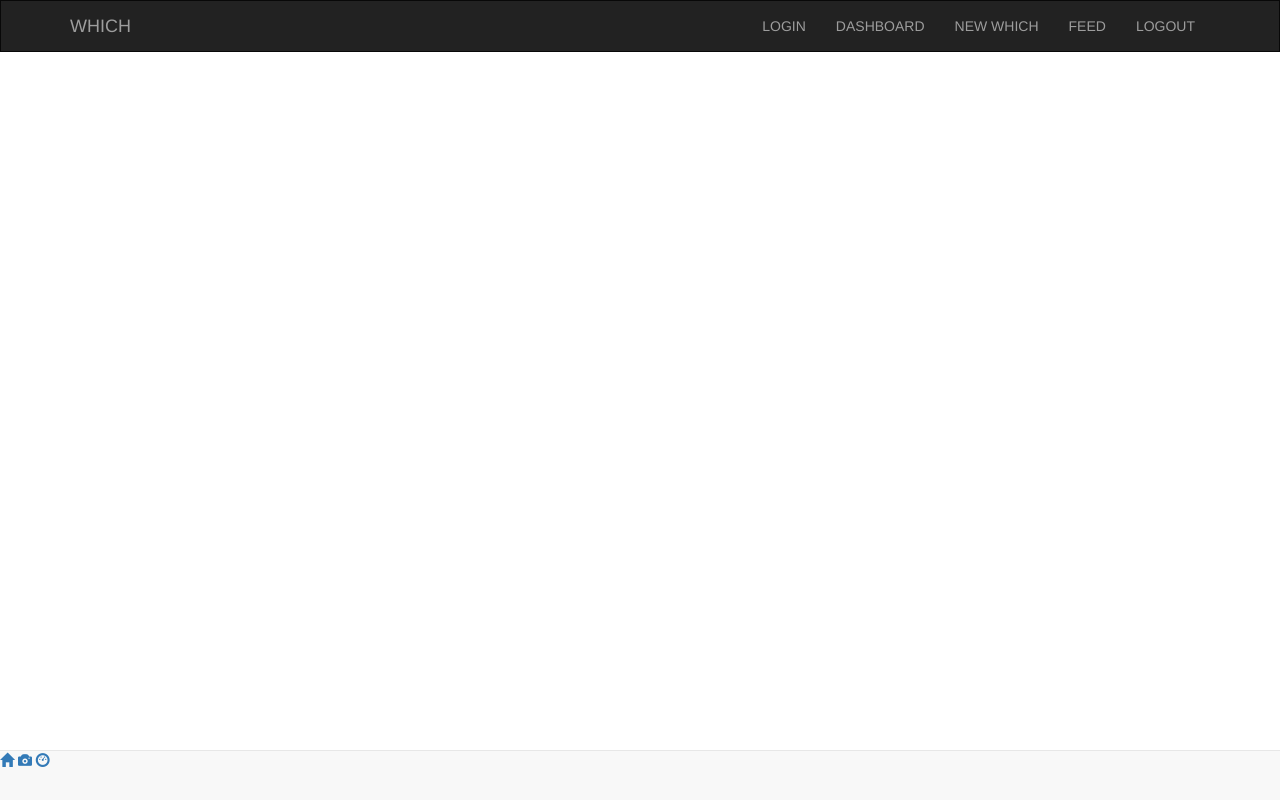
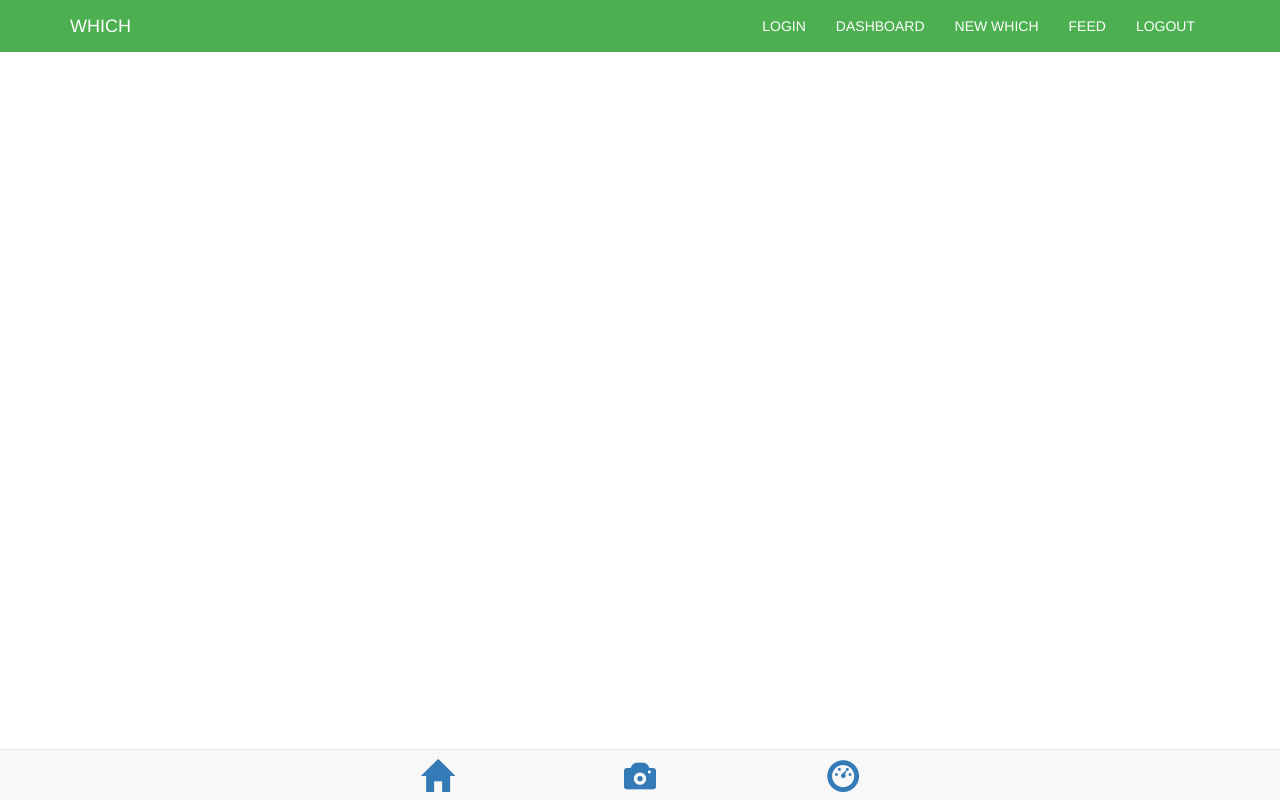
Before and after one commit to LeonM234/Which, a website: page index.html in a window 1280 px wide. Drawn offline with nearby package versions, Linux system fonts and the light colour scheme; some packages are replaced by stand-ins of ours.

Commit message:
basic styling of navbars

```diff
--- a/index.html
+++ b/index.html
@@ -10,7 +10,7 @@
     <script src="js/facebooksdk.js"></script>
     <div id="fb-root"></div>
     <!-- Navbar -->
-    <div class="navbar navbar-inverse">
+    <div class="navbar navbar-inverse header">
        <div class="container">
          <a href="/#/" class="navbar-brand" id="brand">WHICH</a>
          <button class="navbar-toggle" data-toggle="collapse" data-target=".navHeaderCollapse">
@@ -30,10 +30,10 @@
        </div>
     </div>
     <div class="navbar navbar-default navbar-fixed-bottom">
-      <div class="footer-container">
-        <a href="/#/"><span class="glyphicon glyphicon-home"></span></a>
-        <a href="/#/newwhich"><span class="glyphicon glyphicon-camera"></span></a>
-        <a href="/#/dashboard"><span class="glyphicon glyphicon-dashboard"></span></a>
+      <div class="footer-container col-xs-12 col-md-6">
+        <a href="/#/"><span class="glyphicon glyphicon-home col-xs-4"></span></a>
+        <a href="/#/newwhich"><span class="glyphicon glyphicon-camera col-xs-4"></span></a>
+        <a href="/#/dashboard"><span class="glyphicon glyphicon-dashboard col-xs-4"></span></a>
       </div>
     </div>
     <div ng-view></div>
--- a/styles/main.css
+++ b/styles/main.css
@@ -10,6 +10,33 @@
  *      HEADER
  ****************************************/
 
-.navbar {
+.header {
   border-radius: 0;
+  background-color: #4CAF50;
+  border-color: #4CAF50;
 }
+
+.navbar-inverse .navbar-brand, .navbar-inverse .navbar-nav>li>a{
+  color: white;
+}
+
+.navbar-inverse .navbar-toggle {
+  border-color: #4CAF50;
+}
+
+/*****************************************
+ *      FOOTER
+ ****************************************/
+
+.footer-container span {
+  text-align: center;
+  display: block;
+  font-size: 32px;
+  padding-top: 9px;
+}
+
+.footer-container {
+  height: 50px;
+  float: none;
+  margin: 0 auto;
+}
```
